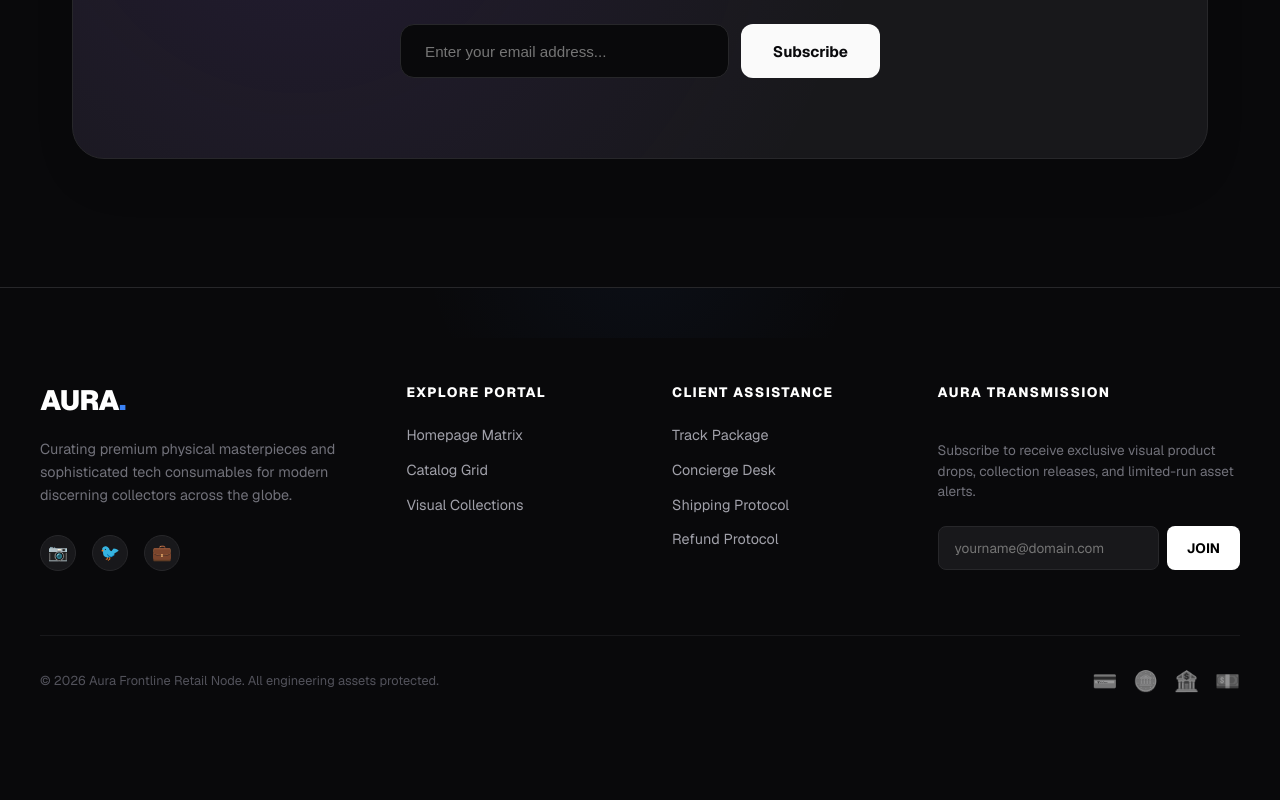
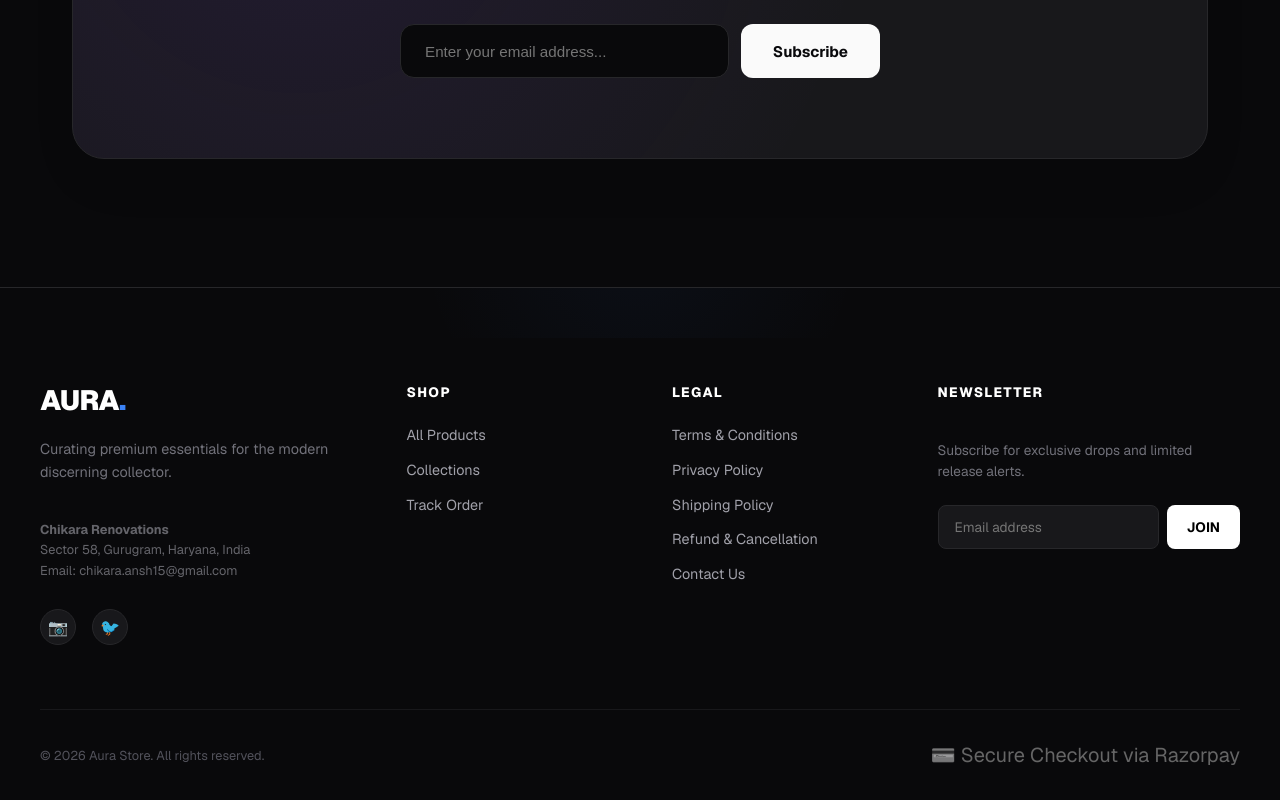
Before and after one commit to chikaracreovations/Aura-store, a Next.js app: page / in a window 1280 px wide. Shown: the part 3473-4273 px from the top of the page. Before the commit the page ends 4199 px from the top, so only its background shows below. Built offline with nearby package versions, Linux system fonts and the light colour scheme; no server answers; the database is empty.

Commit message:
Add full Indian legal compliance pages and update footer for Razorpay activation

```diff
--- a/src/components/Footer.tsx
+++ b/src/components/Footer.tsx
@@ -26,46 +26,51 @@ export default function Footer() {
           <div className={styles.brandCol}>
             <h2 className={styles.logo}>AURA<span>.</span></h2>
             <p className={styles.tagline}>
-              Curating premium physical masterpieces and sophisticated tech consumables for modern discerning collectors across the globe.
+              Curating premium essentials for the modern discerning collector.
             </p>
+            <div style={{ fontSize: '0.8rem', opacity: 0.6, marginTop: '1rem', lineHeight: '1.6' }}>
+              <strong>Chikara Renovations</strong><br />
+              Sector 58, Gurugram, Haryana, India<br />
+              Email: chikara.ansh15@gmail.com
+            </div>
             <div className={styles.socials}>
               <a href="#" aria-label="Instagram" className={styles.socialIcon}>📷</a>
               <a href="#" aria-label="Twitter" className={styles.socialIcon}>🐦</a>
-              <a href="#" aria-label="LinkedIn" className={styles.socialIcon}>💼</a>
             </div>
           </div>
 
           {/* B. Navigator Matrices */}
           <div>
-            <h3 className={styles.colTitle}>Explore Portal</h3>
+            <h3 className={styles.colTitle}>Shop</h3>
             <ul className={styles.linkList}>
-              <li><Link href="/" className={styles.link}>Homepage Matrix</Link></li>
-              <li><Link href="/products" className={styles.link}>Catalog Grid</Link></li>
-              <li><Link href="/collections" className={styles.link}>Visual Collections</Link></li>
+              <li><Link href="/products" className={styles.link}>All Products</Link></li>
+              <li><Link href="/collections" className={styles.link}>Collections</Link></li>
+              <li><Link href="/orders" className={styles.link}>Track Order</Link></li>
             </ul>
           </div>
 
-          {/* C. Logistics & Assist */}
+          {/* C. Legal & Support */}
           <div>
-            <h3 className={styles.colTitle}>Client Assistance</h3>
+            <h3 className={styles.colTitle}>Legal</h3>
             <ul className={styles.linkList}>
-              <li><Link href="/orders" className={styles.link}>Track Package</Link></li>
-              <li><Link href="/contact" className={styles.link}>Concierge Desk</Link></li>
-              <li><a href="#" className={styles.link}>Shipping Protocol</a></li>
-              <li><a href="#" className={styles.link}>Refund Protocol</a></li>
+              <li><Link href="/terms" className={styles.link}>Terms & Conditions</Link></li>
+              <li><Link href="/privacy" className={styles.link}>Privacy Policy</Link></li>
+              <li><Link href="/shipping" className={styles.link}>Shipping Policy</Link></li>
+              <li><Link href="/refund" className={styles.link}>Refund & Cancellation</Link></li>
+              <li><Link href="/contact" className={styles.link}>Contact Us</Link></li>
             </ul>
           </div>
 
           {/* D. Dispatch Grid (Newsletter) */}
           <div className={styles.newsCol}>
-            <h3 className={styles.colTitle}>Aura Transmission</h3>
+            <h3 className={styles.colTitle}>Newsletter</h3>
             <p className={styles.newsDesc}>
-              Subscribe to receive exclusive visual product drops, collection releases, and limited-run asset alerts.
+              Subscribe for exclusive drops and limited release alerts.
             </p>
 
             {subscribed ? (
               <div style={{ padding: "0.75rem", background: "rgba(59, 130, 246, 0.1)", border: "1px solid rgba(59, 130, 246, 0.3)", borderRadius: "8px", color: "#60a5fa", fontSize: "0.85rem", fontWeight: 600 }}>
-                ✓ Transmission Activated. Welcome.
+                ✓ Subscription Active
               </div>
             ) : (
               <form onSubmit={handleSubscribe} className={styles.form}>
@@ -73,7 +78,7 @@ export default function Footer() {
                   type="email"
                   required
                   className={styles.input}
-                  placeholder="yourname@domain.com"
+                  placeholder="Email address"
                   value={email}
                   onChange={(e) => setEmail(e.target.value)}
                 />
@@ -86,14 +91,11 @@ export default function Footer() {
         {/* Bottom Horizontal Band */}
         <div className={styles.bottom}>
           <div className={styles.copyright}>
-            &copy; {new Date().getFullYear()} Aura Frontline Retail Node. All engineering assets protected.
+            &copy; {new Date().getFullYear()} Aura Store. All rights reserved.
           </div>
 
           <div className={styles.payments}>
-            <span className={styles.payIcon} title="Visa Payment Active">💳</span>
-            <span className={styles.payIcon} title="Mastercard Payment Active">🪙</span>
-            <span className={styles.payIcon} title="Bank Wire Active">🏦</span>
-            <span className={styles.payIcon} title="Cash on Delivery Standard">💵</span>
+            <span className={styles.payIcon} title="Razorpay Secure">💳 Secure Checkout via Razorpay</span>
           </div>
         </div>
 
```
Also changed, not shown: src/app/privacy/page.tsx (added, +37 -0 lines), src/app/refund/page.tsx (added, +37 -0 lines), src/app/shipping/page.tsx (added, +37 -0 lines), src/app/terms/page.tsx (added, +37 -0 lines).
